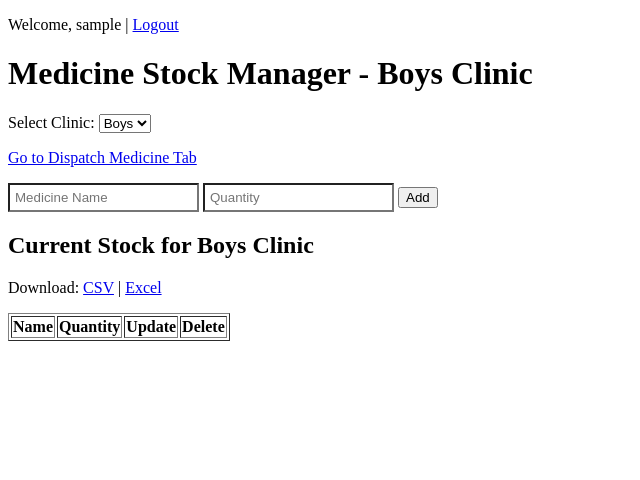
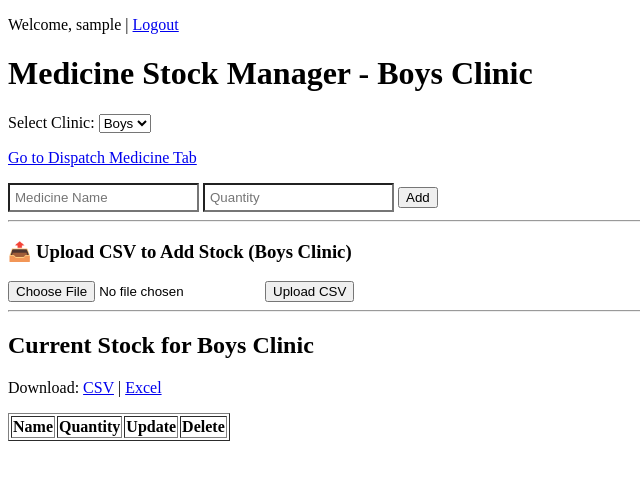
Before and after one commit to tag1427/medicine-stock-app, a Flask app: page / in a window 1280 px wide. Shown: the top 480 px of the page, without its empty margins (0-640 px from the left). Run offline with Flask 3, Linux system fonts and the light colour scheme; the visitor is signed in with stand-in values (Sample User, id 1); data that the repository does not hold is empty; parts of the project's set-up code (start-up, migrations or seed data) failed here and were passed over.

Commit message:
Add CSV upload to index page

```diff
--- a/templates/dispatch.html
+++ b/templates/dispatch.html
@@ -18,12 +18,6 @@
 
     <hr>
 
-    <!-- CSV Upload Form -->
-    <h3>📤 Upload Stock CSV</h3>
-    <form method="POST" action="{{ url_for('upload_csv', clinic=clinic) }}" enctype="multipart/form-data">
-        <input type="file" name="csv_file" accept=".csv" required>
-        <button type="submit">Upload CSV</button>
-    </form>
 
     <hr>
 
--- a/templates/index.html
+++ b/templates/index.html
@@ -7,6 +7,7 @@
     <p>Welcome, {{ session['user'] }} | <a href="{{ url_for('logout') }}">Logout</a></p>
     <h1>Medicine Stock Manager - {{ clinic }} Clinic</h1>
 
+    <!-- Clinic Selector -->
     <form method="get" action="{{ url_for('index') }}">
         <label for="clinic">Select Clinic:</label>
         <select name="clinic" onchange="this.form.submit()">
@@ -17,6 +18,7 @@
 
     <p><a href="{{ url_for('dispatch', clinic=clinic) }}">Go to Dispatch Medicine Tab</a></p>
 
+    <!-- Add Medicine Form -->
     <form method="POST" action="{{ url_for('add') }}">
         <input type="hidden" name="clinic" value="{{ clinic }}">
         <input type="text" name="name" placeholder="Medicine Name" required style="color: black; background-color: white; padding: 5px;">
@@ -24,6 +26,18 @@
         <input type="submit" value="Add">
     </form>
 
+    <hr>
+
+    <!-- Upload CSV Form -->
+    <h3>📤 Upload CSV to Add Stock ({{ clinic }} Clinic)</h3>
+    <form method="POST" action="{{ url_for('upload_stock', clinic=clinic) }}" enctype="multipart/form-data">
+        <input type="file" name="file" accept=".csv" required>
+        <input type="submit" value="Upload CSV">
+    </form>
+
+    <hr>
+
+    <!-- Stock Table -->
     <h2>Current Stock for {{ clinic }} Clinic</h2>
     <p>
         Download:
```
